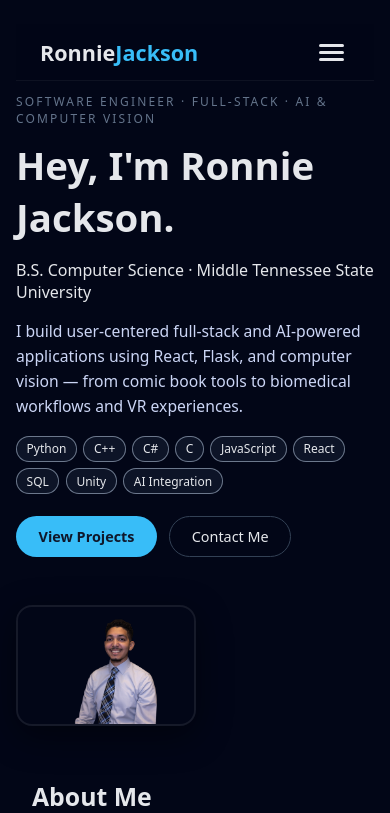
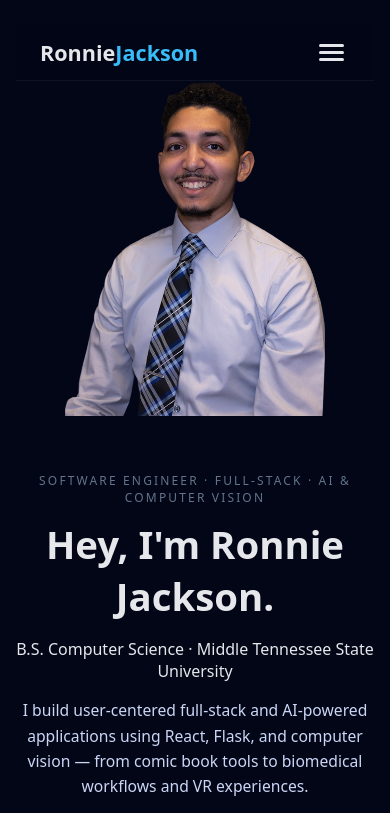
Before and after one commit to RonnieJackson507/Portfolio-Website, a React (Vite) app in the folder frontend/: page / in a window 390 px wide. Shown: the top 813 px of the page. Built offline with nearby package versions, Linux system fonts and the light colour scheme.

Commit message:
Fitted the profile picture better in the hero section

```diff
--- a/frontend/src/App.jsx
+++ b/frontend/src/App.jsx
@@ -44,8 +44,8 @@ function App() {
           </div>
         </div>
 
-        <div className="hero__image">
-          <img src={profilePic} alt="Ronnie Jackson" />
+        <div className="hero__image-wrapper">
+          <img src={profilePic} alt="Ronnie Jackson" className="hero__image"/>
         </div>
       </header>
 
--- a/frontend/src/index.css
+++ b/frontend/src/index.css
@@ -38,21 +38,25 @@ a {
 /* Hero */
 .hero {
   max-width: 1080px;
-  margin: 0 auto 3rem auto;
-  display: flex;
+  margin: 0 auto 3rem;
+  display: grid;
+  grid-template-columns: minmax(0, 3fr) minmax(0, 2fr);
+  gap: 2rem;
   align-items: center;
-  justify-content: space-between;
-  gap: 2rem;
-  flex-wrap: wrap;
+  min-height: 380px;
 }
 
-.hero__image img {
-  width: 260px;
+.hero__image-wrapper {
+  display: flex;
+  justify-content: center;
+  align-items: center;
+}
+
+.hero__image {
+  width: 100%;
+  max-width: 360px;          /* tweak this to taste: 320–380px */
   height: auto;
-  border-radius: 1rem;
-  object-fit: cover;
-  box-shadow: 0 10px 35px rgba(0,0,0,0.45);
-  border: 2px solid rgba(255, 255, 255, 0.08);
+  object-fit: contain;
 }
 
 .hero__eyebrow {
@@ -221,11 +225,21 @@ a {
   }
 
   .hero {
-    margin-bottom: 2rem;
+    grid-template-columns: 1fr;
+    text-align: center;
+    min-height: unset;
   }
 
-  .hero__image img {
-    width: 180px;
-    margin-top: 1rem;
+  .hero__image-wrapper {
+    order: -1;                /* image ABOVE the text */
+    margin-bottom: 0.75rem;
+  }
+
+  .hero__image {
+    max-width: 260px;
+  }
+
+  .hero__content {
+    text-align: center;
   }
 }
```
Also changed, not shown: frontend/src/assests/profile.jpg (deleted), frontend/src/assests/profile.png.
